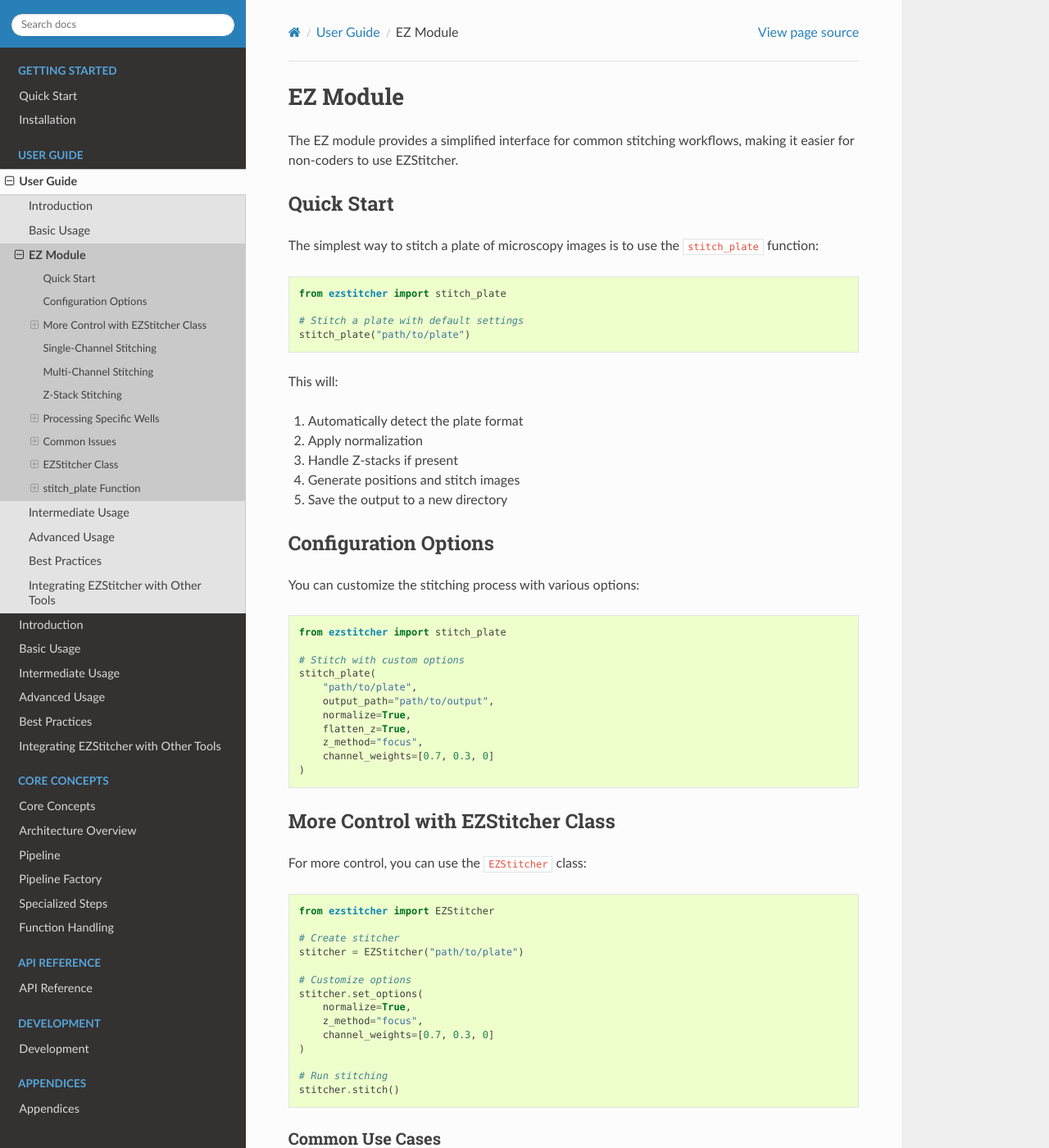
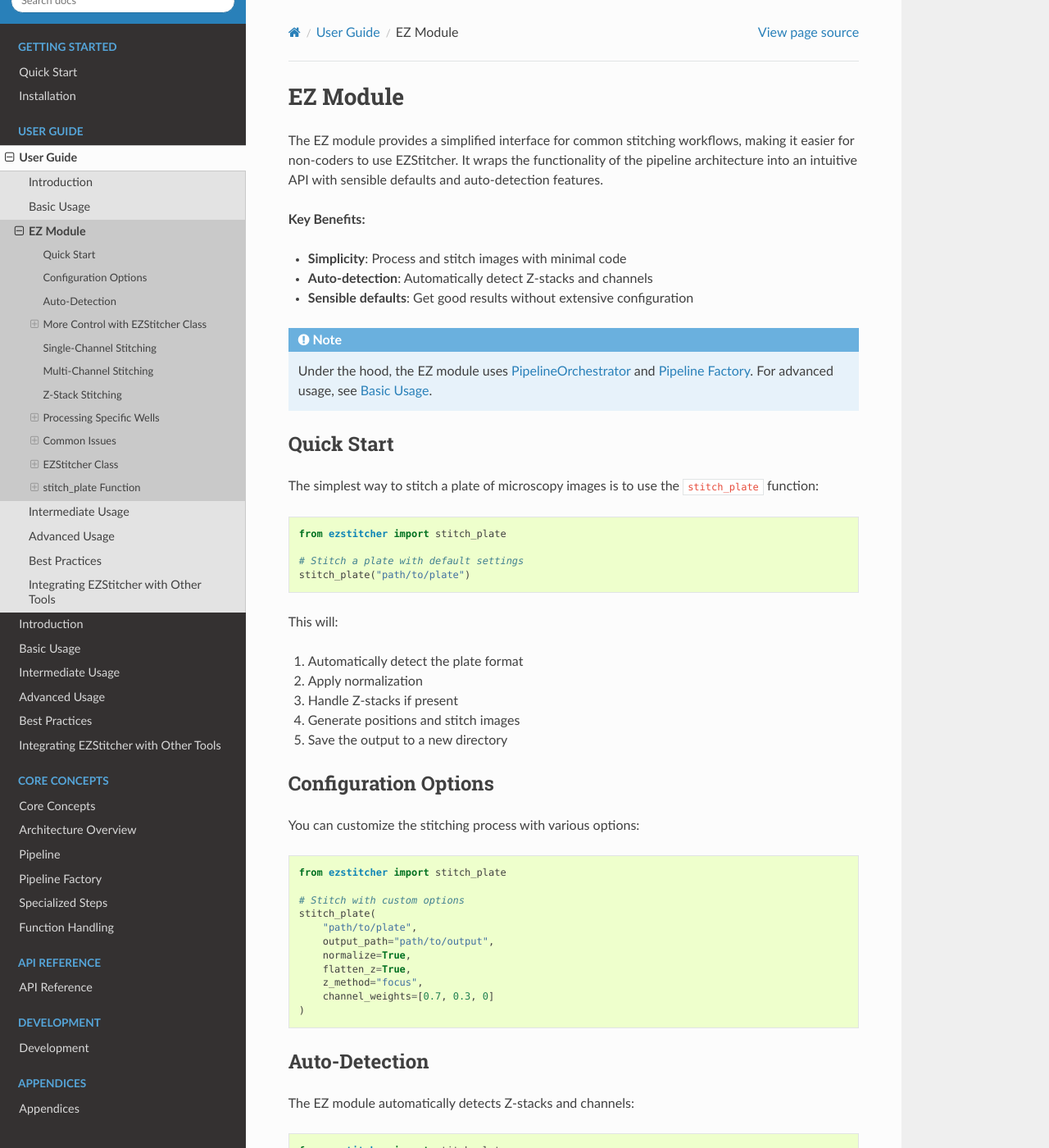
Before and after one commit to trissim/ezstitcher, a Sphinx documentation site: the page built from docs/source/user_guide/ez_module.rst, in a window 1280 px wide and 1400 px high. Shown: the whole window at 82% size. Built offline with Sphinx 7.4.7 and the Read the Docs theme 3.1.0, drawn with Linux system fonts in a browser that asks for light colours; pages that are not in the unit, such as notebooks, are missing from menus; some of the changed text lies outside the part shown.

Commit message:
Integrate EZ Module into documentation
This commit integrates the EZ Module into the documentation across multiple files:

README.md:
- Add EZ Module to Key Features section
- Add Simplified Interface example to Basic Usage section
- Add link to EZ Module documentation

docs/source/concepts/architecture_overview.rst:
- Add note about EZ Module as a simplified interface to the architecture

docs/source/concepts/pipeline_factory.rst:
- Add note about EZ Module wrapping the AutoPipelineFactory

docs/source/user_guide/basic_usage.rst:
- Add note referencing the EZ Module guide for simplified interface

docs/source/user_guide/ez_module.rst:
- Enhance introduction with key benefits
- Add note about underlying architecture
- Add auto-detection section with examples

docs/source/user_guide/introduction.rst:
- Add EZ Module to Key Features
- Update Getting Started to include EZ Module as a third approach
- Update Learning Path to recommend EZ Module for beginners

These changes ensure the EZ Module is properly referenced and integrated
throughout the documentation, making it easier for users to discover and
use the simplified interface.

```diff
--- a/docs/source/concepts/architecture_overview.rst
+++ b/docs/source/concepts/architecture_overview.rst
@@ -6,6 +6,10 @@ Pipeline Architecture
 --------------------
 
 EZStitcher is built around a flexible pipeline architecture that allows you to create custom image processing workflows. The architecture consists of three main components:
+
+.. note::
+   The EZ module provides a simplified interface that wraps this architecture.
+   See :doc:`../user_guide/ez_module` for details.
 
 1. **PipelineOrchestrator**: Coordinates the execution of pipelines across wells
 2. **Pipeline**: A sequence of processing steps
--- a/docs/source/concepts/pipeline_factory.rst
+++ b/docs/source/concepts/pipeline_factory.rst
@@ -10,6 +10,10 @@ Overview
 --------
 
 The ``AutoPipelineFactory`` is a unified factory class that creates pre-configured pipelines for all common stitching workflows. It simplifies pipeline creation by automatically configuring the appropriate steps based on input parameters, with no need to differentiate between different types of pipelines.
+
+.. note::
+   The EZ module provides a simplified interface that wraps the AutoPipelineFactory.
+   See :doc:`../user_guide/ez_module` for details.
 
 .. code-block:: python
 
--- a/docs/source/user_guide/basic_usage.rst
+++ b/docs/source/user_guide/basic_usage.rst
@@ -5,6 +5,9 @@ Basic Usage
 This page shows the **minimal, repeatable recipe** for stitching a
 multi‑well plate with EZStitcher.  If you only need a 10‑line working
 example, see :doc:`../getting_started/quick_start`.
+
+.. note::
+   For a simplified interface with minimal code, see the :doc:`ez_module` guide.
 
 Two workflows are presented:
 
--- a/docs/source/user_guide/ez_module.rst
+++ b/docs/source/user_guide/ez_module.rst
@@ -3,7 +3,19 @@ EZ Module
 ==========
 
 The EZ module provides a simplified interface for common stitching workflows,
-making it easier for non-coders to use EZStitcher.
+making it easier for non-coders to use EZStitcher. It wraps the functionality of
+the pipeline architecture into an intuitive API with sensible defaults and
+auto-detection features.
+
+**Key Benefits:**
+
+* **Simplicity**: Process and stitch images with minimal code
+* **Auto-detection**: Automatically detect Z-stacks and channels
+* **Sensible defaults**: Get good results without extensive configuration
+
+.. note::
+   Under the hood, the EZ module uses :doc:`../concepts/pipeline_orchestrator` and
+   :doc:`../concepts/pipeline_factory`. For advanced usage, see :doc:`basic_usage`.
 
 Quick Start
 ----------
@@ -42,6 +54,25 @@ You can customize the stitching process with various options:
        flatten_z=True,
        z_method="focus",
        channel_weights=[0.7, 0.3, 0]
+   )
+
+Auto-Detection
+-----------
+
+The EZ module automatically detects Z-stacks and channels:
+
+.. code-block:: python
+
+   from ezstitcher import stitch_plate
+
+   # Auto-detection handles Z-stacks and channels automatically
+   stitch_plate("path/to/plate")
+
+   # You can override auto-detection when needed
+   stitch_plate(
+       "path/to/plate",
+       flatten_z=True,  # Force Z-flattening
+       z_method="focus"  # Use focus detection
    )
 
 More Control with EZStitcher Class
```
Also changed, not shown: README.md (+16 -0 lines), docs/source/user_guide/introduction.rst (+8 -6 lines).
